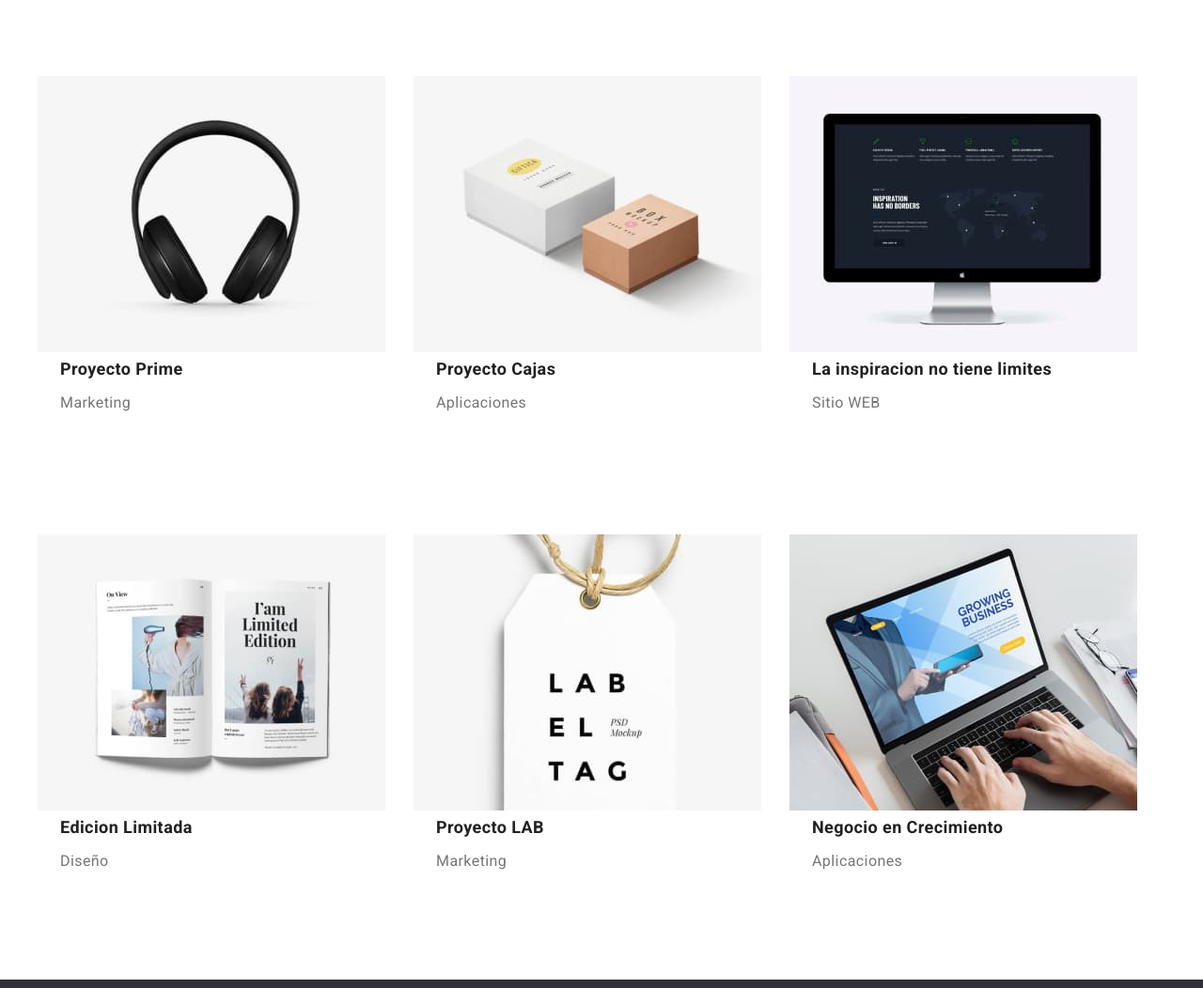
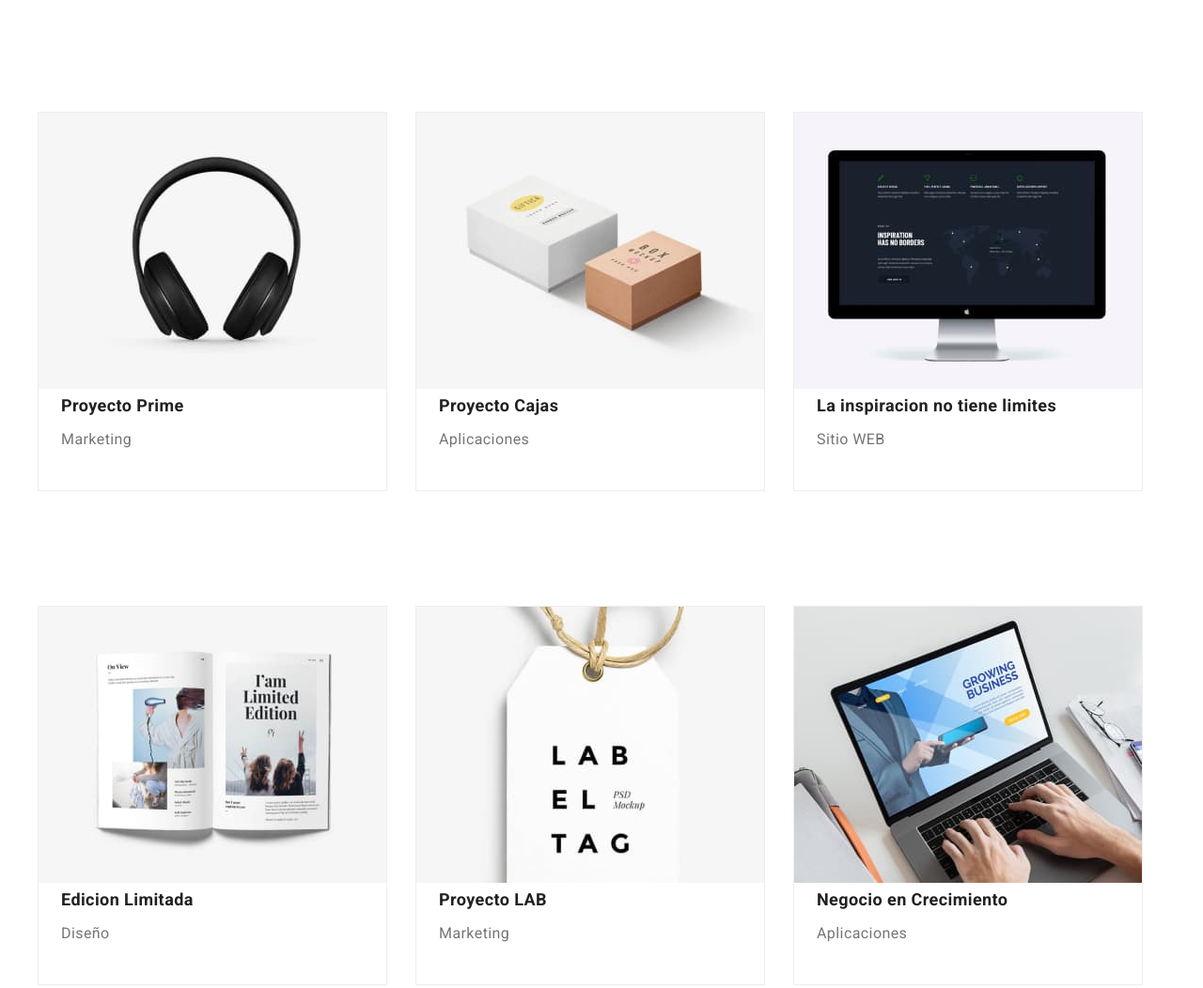
Before and after one commit to ander1991son/goit-markup-hw-04, a plain HTML site: page portfolio.html in a window 1280 px wide. Shown: the part 725-1777 px from the top of the page at 94% size. Drawn offline with nearby package versions, Linux system fonts and the light colour scheme; a web font is replaced by a local one.

Commit message:
tarea terminada

```diff
--- a/css/styles.css
+++ b/css/styles.css
@@ -58,10 +58,6 @@ address {
   display: flex;
   justify-content: space-around;
   align-items: center;
-}
-
-.padding-section {
-  margin-top: 94px;
 }
 
 .svg-tecno {
@@ -227,6 +223,7 @@ h1 {
   height: 600px;
   padding-bottom: 94px;
   padding-top: 94px;
+  margin-bottom: 89px;
   justify-content: center;
   align-items: center;
   background-color: rgba(47, 48, 58, 1);
@@ -273,7 +270,13 @@ h3 {
 .ul-main {
   padding-bottom: 94px;
   display: flex;
+  justify-content: space-between;
   gap: 30px;
+}
+
+.li-card {
+  height: 404px;
+  border: 1px solid rgba(238, 238, 238, 1);
 }
 
 .li-equipment {
@@ -353,7 +356,7 @@ h2 {
   line-height: 36px;
   color: var(--grey-color);
   text-decoration: none;
-  padding: 0 0 20px 24px;
+  padding-left: 24px;
 }
 
 button {
@@ -420,6 +423,10 @@ footer {
   border-radius: 4px;
 }
 
+.svg-cliente:hover {
+  border: 1px solid var(--blue-color);
+}
+
 .svg-clientes {
   margin-bottom: 151px;
   display: flex;
@@ -438,10 +445,6 @@ footer {
 }
 
 .svg-cliente:hover svg {
-  fill: var(--blue-color);
-}
-
-.svg-cliente:hover {
   fill: var(--blue-color);
 }
 
--- a/portfolio.html
+++ b/portfolio.html
@@ -60,9 +60,9 @@
         </ul>
       </section>
       <div class="container">
-        <section class="section-width padding-portfolio">
+        <section class="section-width">
           <ul class="ul-main">
-            <li>
+            <li class="li-card">
               <img
                 src="./img/laptop.jpg"
                 width="370"
@@ -71,7 +71,7 @@
               <h2 class="portfolio-h2">Tecnoduk</h2>
               <a class="porfolio-link" href="index.html">Sitio-web</a>
             </li>
-            <li>
+            <li class="li-card">
               <img
                 src="./img/basket.t.jpg"
                 width="370"
@@ -81,7 +81,7 @@
                 Poster de Nueva Orleans vs <br />Estrella Dorada
               </h2>
             </li>
-            <li>
+            <li class="li-card">
               <img
                 src="./img/restaurant.jpg"
                 width="370"
@@ -92,9 +92,9 @@
             </li>
           </ul>
         </section>
-        <section class="section-width padding-portfolio">
+        <section class="section-width border-portfolio">
           <ul class="ul-main">
-            <li>
+            <li class="li-card">
               <img
                 src="./img/audifonos.jpg"
                 width="370"
@@ -103,7 +103,7 @@
               <h2 class="portfolio-h2">Proyecto Prime</h2>
               <a class="porfolio-link" href="#">Marketing</a>
             </li>
-            <li>
+            <li class="li-card">
               <img
                 src="./img/cajas.jpg"
                 width="370"
@@ -112,21 +112,21 @@
               <h2 class="portfolio-h2">Proyecto Cajas</h2>
               <a class="porfolio-link" href="#">Aplicaciones</a>
             </li>
-            <li>
+            <li class="li-card">
               <img src="./img/pantalla.jpg" width="370" alt="monitor screen" />
               <h2 class="portfolio-h2">La inspiracion no tiene limites</h2>
               <a class="porfolio-link" href="#">Sitio WEB</a>
             </li>
           </ul>
         </section>
-        <section class="section-width padding-portfolio">
+        <section class="section-width border-portfolio">
           <ul class="ul-main">
-            <li>
+            <li class="li-card">
               <img src="./img/libro.jpg" width="370" alt="book" />
               <h2 class="portfolio-h2">Edicion Limitada</h2>
               <a class="porfolio-link" href="#">Diseño</a>
             </li>
-            <li>
+            <li class="li-card">
               <img
                 src="./img/etiqueta.jpg"
                 width="370"
@@ -135,7 +135,7 @@
               <h2 class="portfolio-h2">Proyecto LAB</h2>
               <a class="porfolio-link" href="#">Marketing</a>
             </li>
-            <li>
+            <li class="li-card">
               <img
                 src="./img/portatil.jpg"
                 width="370"
```
Also changed, not shown: index.html (+1 -1 lines).
